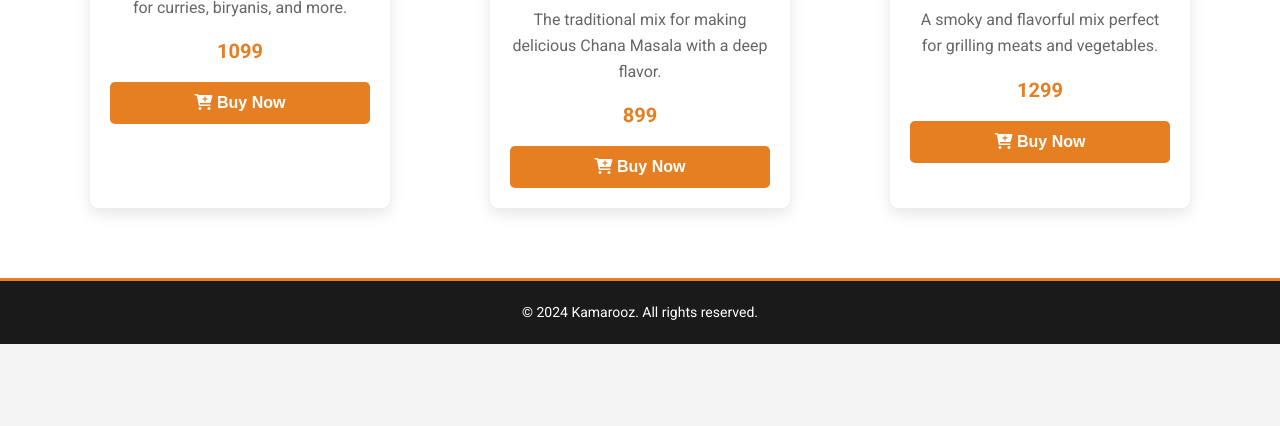
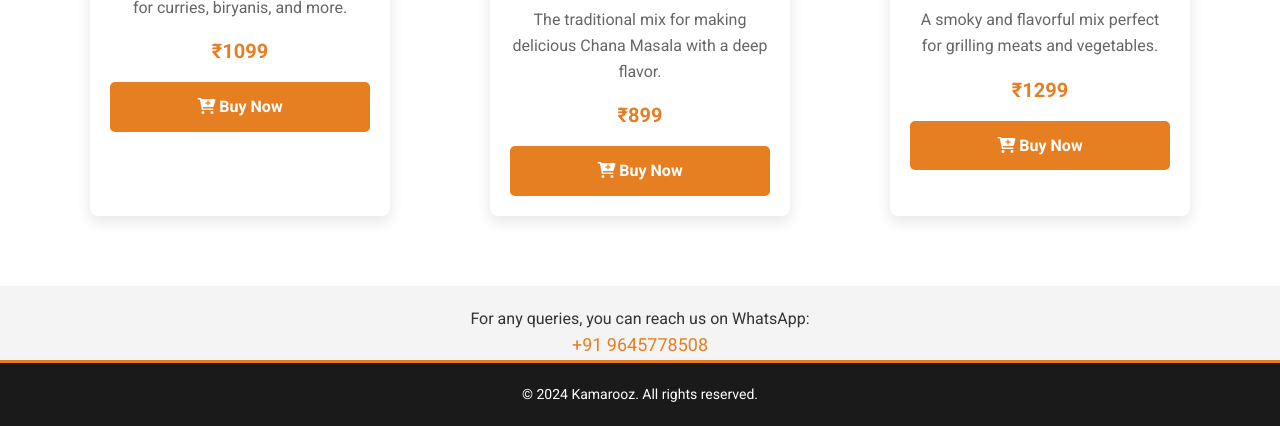
Before and after one commit to adilali097/kamarooz, a plain HTML site: page index.html in a window 1280 px wide. Shown: the part 661-1087 px from the top of the page. Before the commit the page ends 1005 px from the top, so only its background shows below. Drawn offline with nearby package versions, Linux system fonts and the light colour scheme.

Commit message:
Update index.html

```diff
--- a/index.html
+++ b/index.html
@@ -202,6 +202,21 @@
             margin: 0;
         }
 
+        .contact-info {
+            margin-top: 20px;
+            text-align: center;
+        }
+
+        .contact-info a {
+            color: #e67e22;
+            font-size: 18px;
+            text-decoration: none;
+        }
+
+        .contact-info a:hover {
+            text-decoration: underline;
+        }
+
         /* Responsive Design */
         @media (max-width: 768px) {
             .product-container {
@@ -245,10 +260,10 @@
                 <img src="masala1.jpg" alt="Spicy Garam Masala">
                 <h2 class="product-name">Spicy Garam Masala</h2>
                 <p class="product-description">A perfect blend of rich Indian spices for curries, biryanis, and more.</p>
-                <p class="product-price">1099</p>
-                <button class="buy-now-btn" data-price="1099">
+                <p class="product-price">₹1099</p>
+                <a href="#" class="buy-now-btn" data-price="1099" data-upi="adnanmuhammad4393@okicici">
                     <i class="fas fa-cart-plus"></i> Buy Now
-                </button>
+                </a>
             </div>
 
             <!-- Product 2 -->
@@ -256,10 +271,10 @@
                 <img src="masala2.jpg" alt="Authentic Chana Masala">
                 <h2 class="product-name">Authentic Chana Masala</h2>
                 <p class="product-description">The traditional mix for making delicious Chana Masala with a deep flavor.</p>
-                <p class="product-price">899</p>
-                <button class="buy-now-btn" data-price="899">
+                <p class="product-price">₹899</p>
+                <a href="#" class="buy-now-btn" data-price="899" data-upi="adnanmuhammad4393@okicici">
                     <i class="fas fa-cart-plus"></i> Buy Now
-                </button>
+                </a>
             </div>
 
             <!-- Product 3 -->
@@ -267,12 +282,20 @@
                 <img src="masala3.jpg" alt="Special Tandoori Masala">
                 <h2 class="product-name">Special Tandoori Masala</h2>
                 <p class="product-description">A smoky and flavorful mix perfect for grilling meats and vegetables.</p>
-                <p class="product-price">1299</p>
-                <button class="buy-now-btn" data-price="1299">
+                <p class="product-price">₹1299</p>
+                <a href="#" class="buy-now-btn" data-price="1299" data-upi="adnanmuhammad4393@okicici">
                     <i class="fas fa-cart-plus"></i> Buy Now
-                </button>
+                </a>
             </div>
         </div>
+    </section>
+
+    <!-- Contact Section -->
+    <section id="contact" class="contact-info">
+        <p>For any queries, you can reach us on WhatsApp:</p>
+        <a href="https://wa.me/919645778508?text=Hello%20Kamarooz%2C%20I%20would%20like%20to%20inquire%20about%20your%20products%20and%20services." target="_blank">
+            +91 9645778508
+        </a>
     </section>
 
     <!-- Footer Section -->
@@ -281,10 +304,10 @@
     </footer>
 
     <script>
-        // Function to trigger the donation widget
-        function createDonationWidget(email, price, buttonLabel) {
-            console.log("Donation Widget Triggered for", email, price, buttonLabel);
-            // Add actual integration with donation widget here
+        // Function to open UPI payment link
+        function openUPIPaymentLink(upiId, amount) {
+            const upiUrl = `upi://pay?pa=${upiId}&pn=Kamarooz&mc=1234&tid=1234567890&tt=1&am=${amount}&cu=INR&url=https://kamarooz.com`;
+            window.location.href = upiUrl;
         }
 
         // Add event listeners to "Buy Now" buttons after page loads
@@ -292,10 +315,11 @@
             const buyNowButtons = document.querySelectorAll('.buy-now-btn');
 
             buyNowButtons.forEach(function (button) {
-                button.addEventListener('click', function () {
+                button.addEventListener('click', function (event) {
+                    event.preventDefault();
                     const price = this.getAttribute('data-price');
-                    const buttonLabel = this.innerText;
-                    createDonationWidget('adnanmuhammad4393@okicici', price, buttonLabel);
+                    const upiId = this.getAttribute('data-upi');
+                    openUPIPaymentLink(upiId, price);
                 });
             });
         });
```
